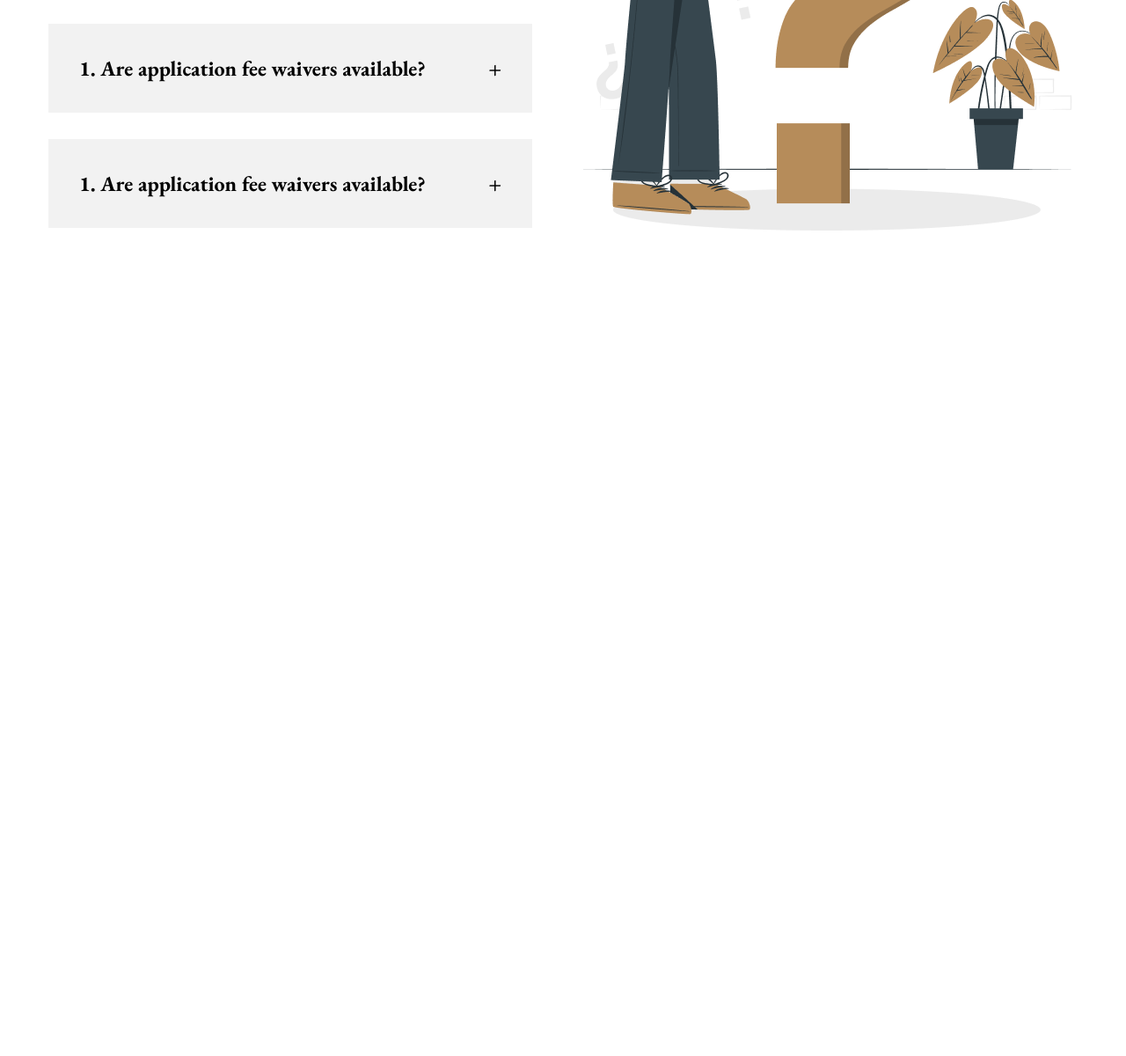
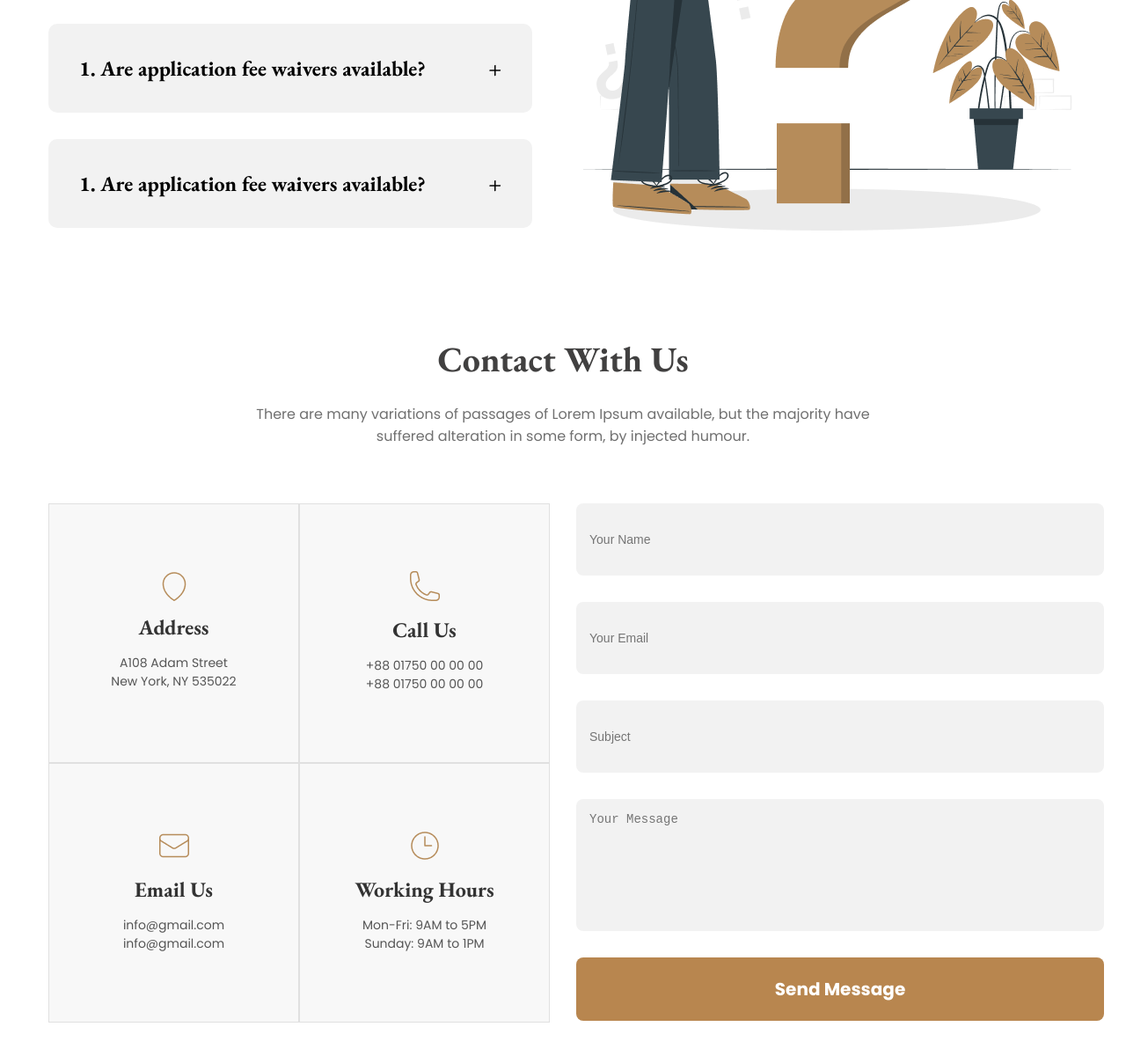
Before and after one commit to shanto522/legal-solution-resources, a plain HTML site: page index.html in a window 1280 px wide. Shown: the part 2665-3865 px from the top of the page at 88% size. Before the commit the page ends 2927 px from the top, so only its background shows below. Drawn offline with nearby package versions, Linux system fonts and the light colour scheme.

Commit message:
main section added

```diff
--- a/index.html
+++ b/index.html
@@ -167,6 +167,50 @@
           <img src="./images/faq.png" />
         </div>
       </section>
+      <section>
+        <div class="contact">
+          <h3>Contact With Us</h3>
+          <p>
+            There are many variations of passages of Lorem Ipsum available, but
+            the majority have<br />suffered alteration in some form, by injected
+            humour.
+          </p>
+        </div>
+      </section>
+      <section>
+        <div class="contact-container">
+          <div class="info-grid">
+            <div class="info-box">
+              <div><img src="./images/address.png" alt="" /></div>
+              <h3>Address</h3>
+              <p>A108 Adam Street<br />New York, NY 535022</p>
+            </div>
+            <div class="info-box">
+              <div><img src="./images/call.png" alt="" /></div>
+              <h3>Call Us</h3>
+              <p>+88 01750 00 00 00<br />+88 01750 00 00 00</p>
+            </div>
+            <div class="info-box">
+              <div><img src="./images/email.png" alt="" /></div>
+              <h3>Email Us</h3>
+              <p>info@gmail.com<br />info@gmail.com</p>
+            </div>
+            <div class="info-box">
+              <div><img src="./images/time.png" alt="" /></div>
+              <h3>Working Hours</h3>
+              <p>Mon-Fri: 9AM to 5PM<br />Sunday: 9AM to 1PM</p>
+            </div>
+          </div>
+
+          <div class="contact-form">
+            <input type="text" placeholder="Your Name" />
+            <input type="email" placeholder="Your Email" />
+            <input type="text" placeholder="Subject" />
+            <textarea placeholder="Your Message"></textarea>
+            <button type="submit">Send Message</button>
+          </div>
+        </div>
+      </section>
     </main>
     <footer></footer>
   </body>
--- a/styles/styles.css
+++ b/styles/styles.css
@@ -164,6 +164,7 @@ main {
   background: #f2f2f2;
   padding: 35px;
   cursor: pointer;
+  border-radius: 10px;
 }
 
 .faq-item h3 {
@@ -186,3 +187,106 @@ main {
   display: block;
   font-family: "Poppins", sans-serif;
 }
+.contact {
+  text-align: center;
+  margin-top: 120px;
+}
+.contact h3 {
+  font-size: 40px;
+  color: rgba(65, 64, 64, 1);
+  font-family: "EB Garamond", serif;
+  margin-bottom: 24px;
+}
+.contact p {
+  color: rgba(112, 112, 112, 1);
+  font-family: "Poppins", sans-serif;
+}
+
+.contact-container {
+  display: flex;
+  gap: 30px;
+  margin-top: 64px;
+  margin-bottom: 120px;
+}
+
+.info-grid {
+  display: grid;
+  grid-template-columns: repeat(2, 1fr);
+  grid-template-rows: repeat(2, 1fr);
+  width: 570px;
+  height: 590px;
+}
+
+.info-box {
+  background: #f8f8f8;
+  border: 1px solid #e0e0e0;
+  display: flex;
+  flex-direction: column;
+  justify-content: center;
+  align-items: center;
+  text-align: center;
+  padding: 20px;
+}
+
+.info-box h3 {
+  margin: 10px 0;
+  font-size: 24px;
+  font-weight: bold;
+  color: #333;
+  font-family: "EB Garamond", serif;
+}
+
+.info-box p {
+  margin: 5px 0;
+  font-size: 14px;
+  color: #555;
+  font-family: "Poppins", sans-serif;
+}
+
+.contact-form {
+  width: 570px;
+  background: #fff;
+  display: flex;
+  flex-direction: column;
+  gap: 30px;
+}
+
+.contact-form input {
+  width: 100%;
+  height: 52px;
+  padding: 15px;
+  background: #f2f2f2;
+  border: none;
+  outline: none;
+  font-size: 14px;
+  border-radius: 8px;
+}
+.contact-form textarea {
+  width: 100%;
+  resize: none;
+  height: 120px;
+  background: #f2f2f2;
+  border: none;
+  outline: none;
+  font-size: 14px;
+  border-radius: 8px;
+  padding: 15px;
+}
+
+.contact-form button {
+  width: 600px;
+  height: 72px;
+  background: #b8864f;
+  color: #fff;
+  border-radius: 8px;
+  font-weight: bold;
+  border: none;
+  cursor: pointer;
+  transition: background 0.3s ease;
+  font-size: 20px;
+  font-family: "Poppins", sans-serif;
+}
+
+.contact-form button:hover {
+  background: #a0743e;
+}
```
